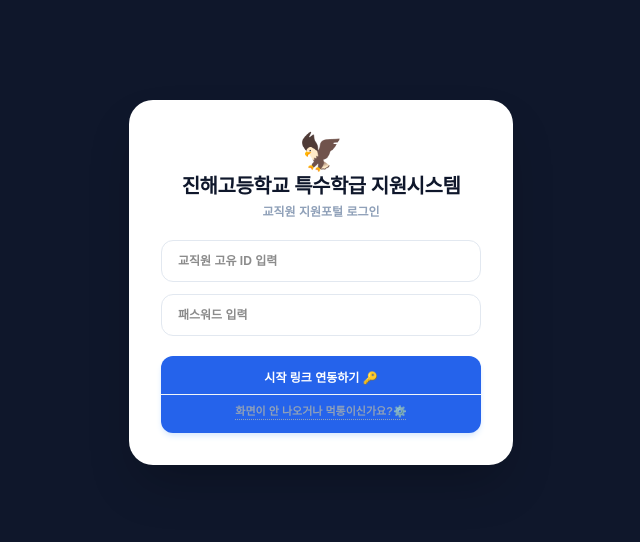
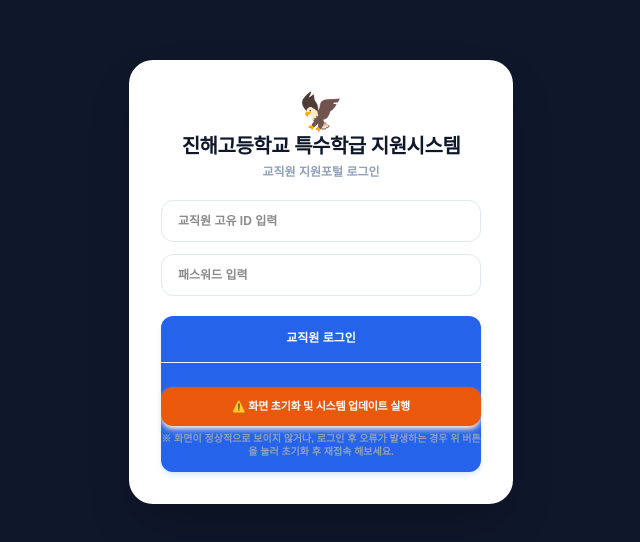
Before and after one commit to ICMSmaster/school-timetable, a Next.js app: page /teacher/dashboard in a window 1280 px wide. Shown: the part 118-660 px from the top of the page, without its empty margins (319-959 px from the left). Built offline with nearby package versions, Linux system fonts and the light colour scheme.

Commit message:
feat: 교사페이지 먹통버튼 추가

```diff
--- a/src/app/teacher/dashboard/page.tsx
+++ b/src/app/teacher/dashboard/page.tsx
@@ -583,21 +583,24 @@ useEffect(() => {
             <input type="password" placeholder="패스워드 입력" value={inputPw} onChange={(e) => setInputPw(e.target.value)} className="w-full px-4 py-3 border border-slate-200 rounded-xl text-xs font-bold focus:outline-none focus:border-blue-500" />
           </div>
           <button type="submit" className="w-full bg-[#2563EB] hover:bg-[#1E40AF] text-white font-black py-3.5 rounded-xl text-xs transition-all shadow-md shadow-blue-100">
-            시작 링크 연동하기 🔑
-            {/* 🚨 방안 2: 로그인 버튼 바로 밑에 긴급 초기화 버튼 배치 */}
-          <div className="text-center pt-2 border-t border-slate-100 mt-2">
+            교직원 로그인
+            {/* 🚨 주황색 배경 + 흰색 글씨의 강조된 긴급 초기화 버튼 패널 */}
+          <div className="pt-6 mt-4 border-t border-slate-100">
             <button
               type="button"
               onClick={() => {
-                if (confirm("시스템을 초기화하고 최신 상태로 복구하시겠습니까?\n(브라우저에 꼬여있는 캐시와 구버전 데이터가 완전히 청소됩니다)")) {
+                if (confirm("시스템을 초기화하고 최신 상태로 업데이트 하시겠습니까?\n(브라우저에 꼬여있는 캐시와 구버전 데이터가 완전히 청소됩니다)")) {
                   localStorage.clear(); // 전체 로컬 스토리지 포맷
                   window.location.reload(); // 새로고침
                 }
               }}
-              className="text-[11px] text-slate-400 font-bold hover:text-rose-500 underline decoration-dotted underline-offset-4 transition-all"
+              className="w-full bg-[#EA580C] hover:bg-[#C2410C] text-white font-black py-3 rounded-xl text-[11px] tracking-tight transition-all shadow-md shadow-orange-100 flex items-center justify-center gap-1.5"
             >
-              화면이 안 나오거나 먹통이신가요?⚙️
+              ⚠️ 화면 초기화 및 시스템 업데이트 실행
             </button>
+            <p className="text-[10px] text-slate-400 font-bold text-center mt-1.5">
+              ※ 화면이 정상적으로 보이지 않거나, 로그인 후 오류가 발생하는 경우 위 버튼을 눌러 초기화 후 재접속 해보세요.
+            </p>
           </div>
           </button>
         </form>
```
